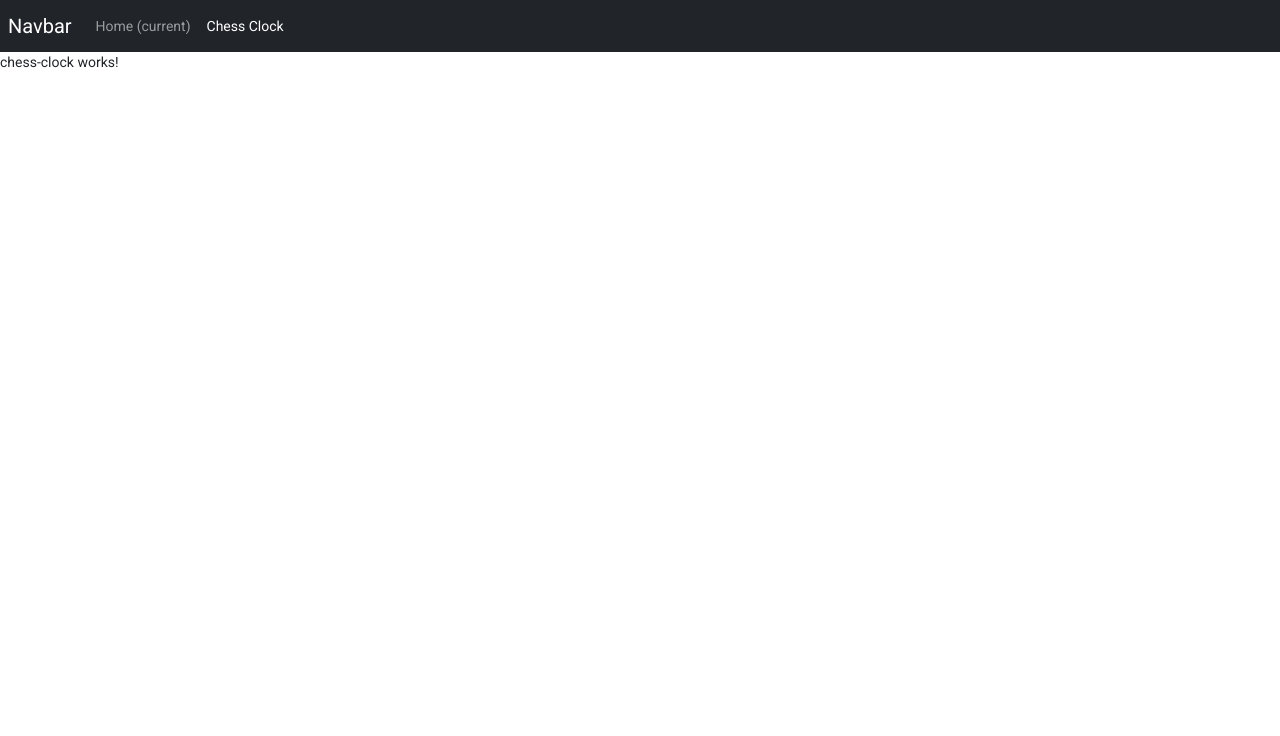
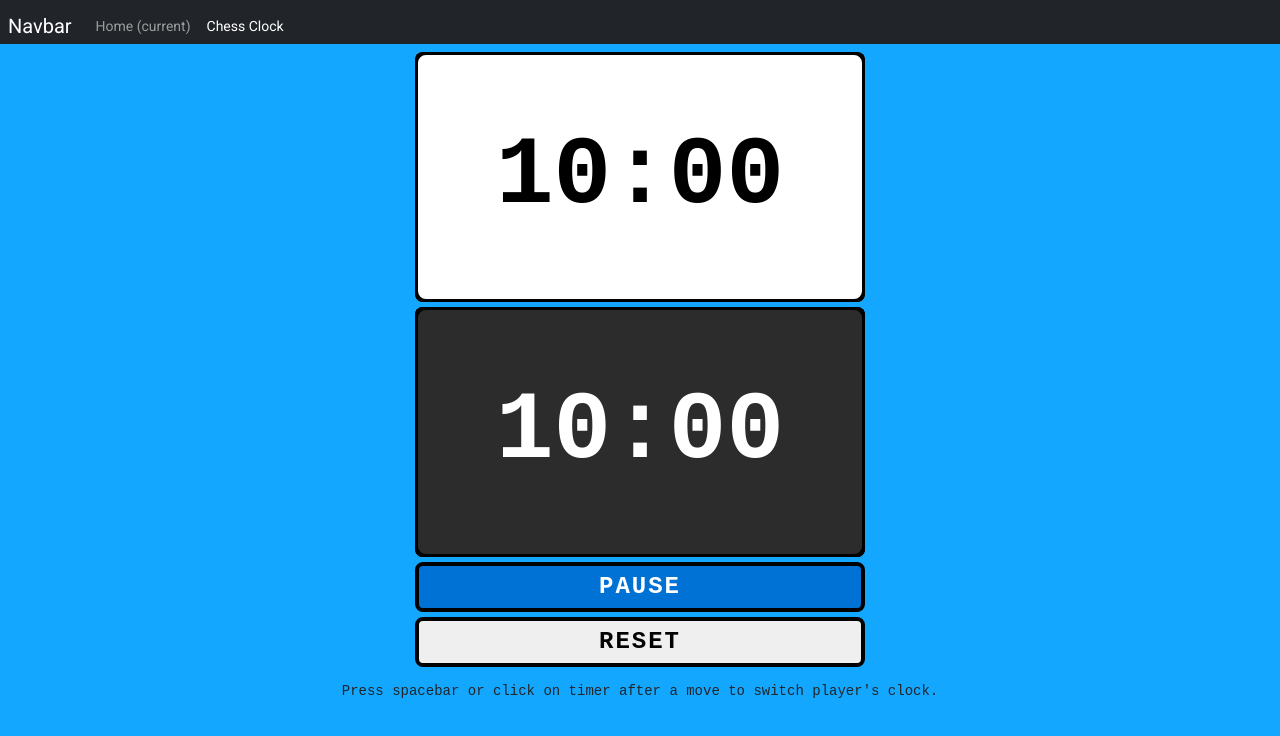
Before and after one commit to fathomer/angular-chess-clock, an Angular app: page /chess-clock in a window 1280 px wide. Shown: the top 736 px of the page. Built offline with nearby package versions, Linux system fonts and the light colour scheme.

Commit message:
chess clock minimum functionality

```diff
--- a/src/app/chess-clock/chess-clock.component.css
+++ b/src/app/chess-clock/chess-clock.component.css
@@ -0,0 +1,97 @@
+* {
+  margin: 0;
+  padding: 0;
+  box-sizing: border-box;
+}
+
+.chess-clock {
+  width: 100%;
+  height: 100%;
+  background-color: #14a7ff;
+}
+
+.chess-clock {
+  font-size: 100%;
+  font-family: monospace, monospace;
+}
+
+main {
+  width: 100%;
+  padding: 0 10px;
+  box-sizing: border-box;
+}
+
+.player {
+  margin: 0 0 5px 0;
+  display: flex;
+  flex-direction: column;
+}
+
+.player-time {
+  font-size: 6rem;
+  font-weight: bold;
+  width: 100%;
+  height: 250px;
+  display: flex;
+  margin: 0 auto;
+  color: #000000;
+  max-width: 450px;
+  border-radius: 8px;
+  align-items: center;
+  justify-content: center;
+  background-color: #ffffff;
+  box-shadow: inset 3px 3px 0 #000, inset -3px 3px 0 black,
+    inset -3px -3px 0 black, inset 3px -3px 0 black;
+}
+
+.right-player-time {
+  color: #ffffff;
+  margin-top: 5px;
+  background-color: #2d2c2c;
+}
+
+.timer-buttons {
+  margin-bottom: 1em;
+}
+
+.bttn {
+  width: 100%;
+  display: block;
+  color: #020202;
+  min-height: 50px;
+  max-width: 450px;
+  font-size: 1.5rem;
+  font-weight: bold;
+  border-radius: 8px;
+  letter-spacing: 2px;
+  margin: 0 auto 5px auto;
+  border: 4px solid #000000;
+}
+
+.start-bttn {
+  color: #ffffff;
+  background-color: #0071d5;
+}
+
+.start-bttn:hover {
+  color: #000000;
+  background-color: #ffffff;
+}
+
+.reset-bttn:hover {
+  color: #ffffff;
+  background-color: #0071d5;
+}
+
+footer p {
+  text-align: center;
+}
+
+@media only screen and (orientation: portrait) and (max-width: 600px) {
+  .player-time {
+    font-size: 4rem;
+  }
+  .player-digits {
+    font-size: 6rem;
+  }
+}
--- a/src/app/chess-clock/chess-clock.component.html
+++ b/src/app/chess-clock/chess-clock.component.html
@@ -1 +1,23 @@
-<p>chess-clock works!</p>
+<div class="chess-clock">
+<main>
+  <div class="player pt-2">
+    <div class="player-time left-player-time" (click)="player1Click()">
+      <span>{{player1Time | date:'mm:ss':'+0000'}}</span>
+      <!-- <span id="minLeft">10</span>:<span id="secLeft">00</span> -->
+    </div>
+    <div class="player-time right-player-time" (click)="player2Click()">
+      <span>{{player2Time | date:'mm:ss':'+0000'}}</span>
+    </div>
+  </div>
+
+  <div class="timer-buttons">
+    <button class="start-bttn bttn" type="button" (click)="pauseTimer()" >PAUSE</button>
+    <button class="reset-bttn bttn" type="button" (click)="resetBoth()">RESET</button>
+  </div>
+</main>
+<footer>
+  <p>
+    Press spacebar or click on timer after a move to switch player's clock.
+  </p>
+</footer>
+</div>
--- a/src/app/chess-clock/chess-clock.component.ts
+++ b/src/app/chess-clock/chess-clock.component.ts
@@ -3,13 +3,69 @@ import { Component, OnInit } from '@angular/core';
 @Component({
   selector: 'app-chess-clock',
   templateUrl: './chess-clock.component.html',
-  styleUrls: ['./chess-clock.component.css']
+  styleUrls: ['./chess-clock.component.css'],
 })
 export class ChessClockComponent implements OnInit {
+  player1Time: number = 600000;
+  player2Time: number = 600000;
+  player1Interval: any;
+  player2Interval: any;
 
-  constructor() { }
+  constructor() {}
 
-  ngOnInit(): void {
+  ngOnInit(): void {}
+
+  player1Click(): void {
+    this.stopPlayer1Timer();
+    this.startPlayer2Timer();
   }
 
+  player2Click(): void {
+    this.stopPlayer2Timer();
+    this.startPlayer1Timer();
+  }
+
+  resetBoth(): void {
+    this.stopPlayer1Timer();
+    this.stopPlayer2Timer();
+    this.player1Time = 600000;
+    this.player2Time = 600000;
+  }
+
+  pauseTimer(): void {
+    this.stopPlayer1Timer();
+    this.stopPlayer2Timer();
+  }
+
+  startPlayer1Timer(): any {
+    if (!this.player1Interval) {
+      this.player1Interval = setInterval(() =>{
+        this.player1Time -= 100;
+        if(this.player1Time <= 0){
+          this.stopPlayer1Timer();
+        }
+      } , 100);
+    }
+  }
+
+  startPlayer2Timer(): any {
+    if (!this.player2Interval) {
+      this.player2Interval = setInterval(() =>{
+        this.player2Time -= 100;
+        if(this.player2Time <= 0){
+          this.stopPlayer2Timer();
+        }
+      } , 100);
+    }
+  }
+
+  stopPlayer2Timer(): void {
+    clearInterval(this.player2Interval);
+    this.player2Interval = false;
+  }
+
+  stopPlayer1Timer(): void {
+    clearInterval(this.player1Interval);
+    this.player1Interval = false;
+  }
 }
--- a/src/app/navbar/navbar.component.html
+++ b/src/app/navbar/navbar.component.html
@@ -1,9 +1,9 @@
-<nav class="navbar navbar-expand-lg navbar-dark bg-dark p-2">
+<nav class="navbar navbar-expand-lg navbar-dark bg-dark p-2 pb-0">
   <a class="navbar-brand" href="#">Navbar</a>
-  <button class="navbar-toggler" type="button" data-toggle="collapse" data-target="#navbarNav" aria-controls="navbarNav" aria-expanded="false" aria-label="Toggle navigation">
+  <!-- <button class="navbar-toggler" type="button" data-toggle="collapse" data-target="#navbarNav" aria-controls="navbarNav" aria-expanded="false" aria-label="Toggle navigation">
     <span class="navbar-toggler-icon"></span>
-  </button>
-  <div class="collapse navbar-collapse" id="navbarNav">
+  </button> -->
+  <div class="" id="navbarNav">
     <ul class="navbar-nav">
       <li class="nav-item active">
         <a class="nav-link" href="#">Home <span class="sr-only">(current)</span></a>
```
